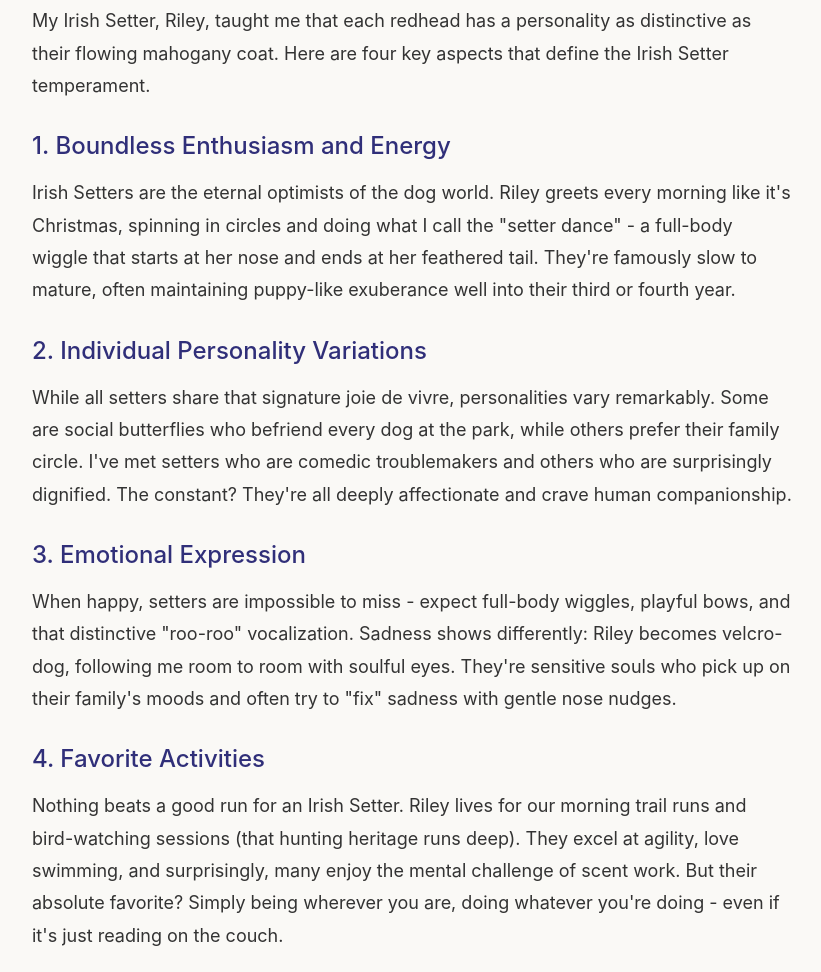
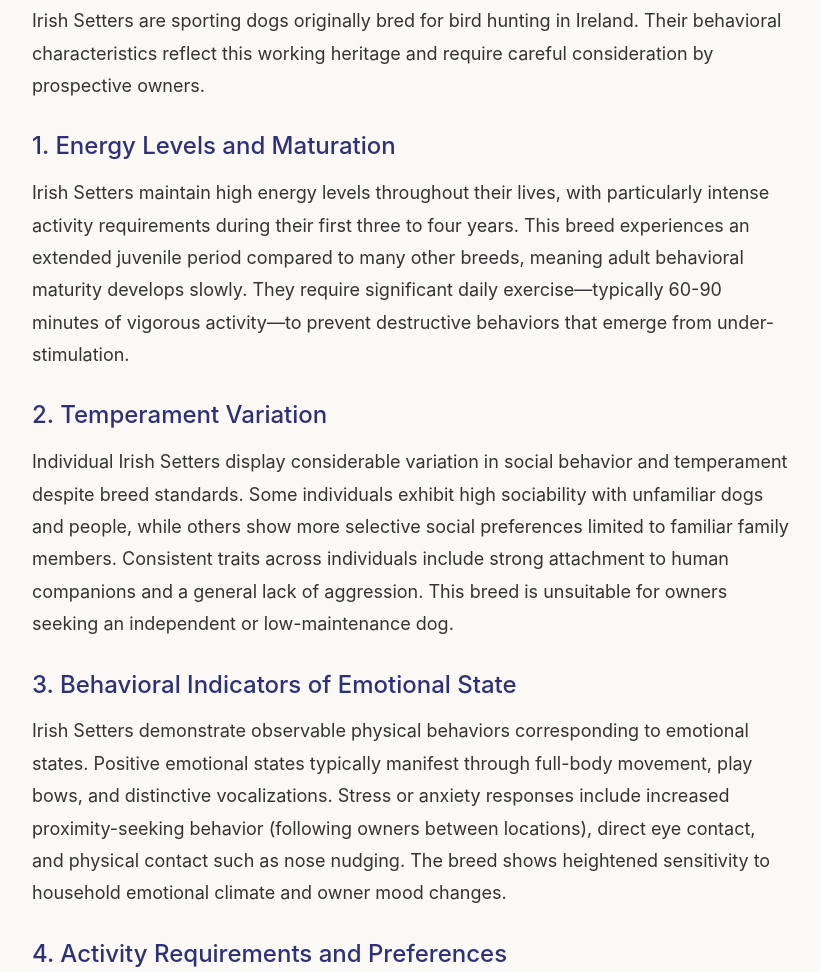
Before and after one commit to radergan/dog-breeds, a website: page blog/irish-setter-personality.html in a window 1280 px wide. Shown: the part 440-1412 px from the top of the page, without its empty margins (228-1049 px from the left). Drawn offline with nearby package versions, Linux system fonts and the light colour scheme.

Commit message:
Revise Irish Setter blog post to more factual, less cutesy tone

```diff
--- a/blog-posts.js
+++ b/blog-posts.js
@@ -19,7 +19,7 @@ const blogPosts = [
     "id": 2,
     "slug": "irish-setter-personality",
     "title": "The Irish Setter Personality: Understanding Your Redhead's Unique Temperament",
-    "excerpt": "Irish Setters are known for their stunning red coats, but their personalities are equally vibrant. Learn about the four key aspects that make each setter unique, from their joyful nature to their favorite activities.",
+    "excerpt": "Irish Setters exhibit distinct behavioral traits including high energy levels, variable temperament, clear emotional responses, and strong exercise requirements. Understanding these characteristics is essential for potential owners.",
     "featuredImage": "",
     "publishedDate": "2026-05-19",
     "category": "Breeds",
--- a/blog/irish-setter-personality.html
+++ b/blog/irish-setter-personality.html
@@ -4,7 +4,7 @@
     <meta charset="UTF-8">
     <meta name="viewport" content="width=device-width, initial-scale=1.0">
     <title>The Irish Setter Personality: Understanding Your Redhead's Unique Temperament - Dog Breed Finder Blog</title>
-    <meta name="description" content="Irish Setters are known for their stunning red coats, but their personalities are equally vibrant. Learn about the four key aspects that make each setter unique, from their joyful nature to their favorite activities.">
+    <meta name="description" content="Irish Setters exhibit distinct behavioral traits including high energy levels, variable temperament, clear emotional responses, and strong exercise requirements. Understanding these characteristics is essential for potential owners.">
     <link rel="stylesheet" href="https://unpkg.com/spectre.css/dist/spectre.min.css">
     <link rel="stylesheet" href="https://unpkg.com/spectre.css/dist/spectre-exp.min.css">
     <link rel="stylesheet" href="https://unpkg.com/spectre.css/dist/spectre-icons.min.css">
@@ -228,31 +228,31 @@
 
 
             <div class="blog-post-content">
-                <p>My Irish Setter, Riley, taught me that each redhead has a personality as distinctive as their flowing mahogany coat. Here are four key aspects that define the Irish Setter temperament.</p>
+                <p>Irish Setters are sporting dogs originally bred for bird hunting in Ireland. Their behavioral characteristics reflect this working heritage and require careful consideration by prospective owners.</p>
 
 
 
-<h3>1. Boundless Enthusiasm and Energy</h3>
+<h3>1. Energy Levels and Maturation</h3>
 
-<p>Irish Setters are the eternal optimists of the dog world. Riley greets every morning like it's Christmas, spinning in circles and doing what I call the "setter dance" - a full-body wiggle that starts at her nose and ends at her feathered tail. They're famously slow to mature, often maintaining puppy-like exuberance well into their third or fourth year.</p>
+<p>Irish Setters maintain high energy levels throughout their lives, with particularly intense activity requirements during their first three to four years. This breed experiences an extended juvenile period compared to many other breeds, meaning adult behavioral maturity develops slowly. They require significant daily exercise—typically 60-90 minutes of vigorous activity—to prevent destructive behaviors that emerge from under-stimulation.</p>
 
 
 
-<h3>2. Individual Personality Variations</h3>
+<h3>2. Temperament Variation</h3>
 
-<p>While all setters share that signature joie de vivre, personalities vary remarkably. Some are social butterflies who befriend every dog at the park, while others prefer their family circle. I've met setters who are comedic troublemakers and others who are surprisingly dignified. The constant? They're all deeply affectionate and crave human companionship.</p>
+<p>Individual Irish Setters display considerable variation in social behavior and temperament despite breed standards. Some individuals exhibit high sociability with unfamiliar dogs and people, while others show more selective social preferences limited to familiar family members. Consistent traits across individuals include strong attachment to human companions and a general lack of aggression. This breed is unsuitable for owners seeking an independent or low-maintenance dog.</p>
 
 
 
-<h3>3. Emotional Expression</h3>
+<h3>3. Behavioral Indicators of Emotional State</h3>
 
-<p>When happy, setters are impossible to miss - expect full-body wiggles, playful bows, and that distinctive "roo-roo" vocalization. Sadness shows differently: Riley becomes velcro-dog, following me room to room with soulful eyes. They're sensitive souls who pick up on their family's moods and often try to "fix" sadness with gentle nose nudges.</p>
+<p>Irish Setters demonstrate observable physical behaviors corresponding to emotional states. Positive emotional states typically manifest through full-body movement, play bows, and distinctive vocalizations. Stress or anxiety responses include increased proximity-seeking behavior (following owners between locations), direct eye contact, and physical contact such as nose nudging. The breed shows heightened sensitivity to household emotional climate and owner mood changes.</p>
 
 
 
-<h3>4. Favorite Activities</h3>
+<h3>4. Activity Requirements and Preferences</h3>
 
-<p>Nothing beats a good run for an Irish Setter. Riley lives for our morning trail runs and bird-watching sessions (that hunting heritage runs deep). They excel at agility, love swimming, and surprisingly, many enjoy the mental challenge of scent work. But their absolute favorite? Simply being wherever you are, doing whatever you're doing - even if it's just reading on the couch.</p>
+<p>As sporting dogs, Irish Setters retain strong prey drive and instinctual interest in birds. They perform well in activities that engage these natural behaviors, including field work, agility training, and scent detection exercises. Swimming is generally well-tolerated and provides low-impact exercise. The breed requires mental stimulation alongside physical exercise; insufficient mental engagement leads to anxiety-related behaviors. Despite high activity needs outdoors, properly exercised Irish Setters can settle quietly indoors when their exercise requirements are met.</p>
             </div>
 
             <div class="blog-post-tags">
```
